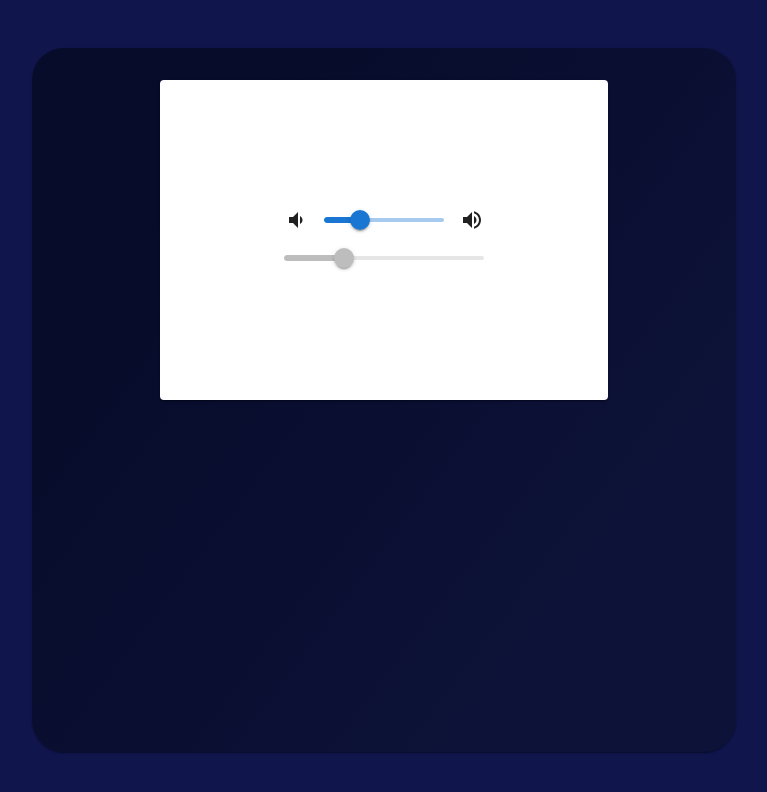
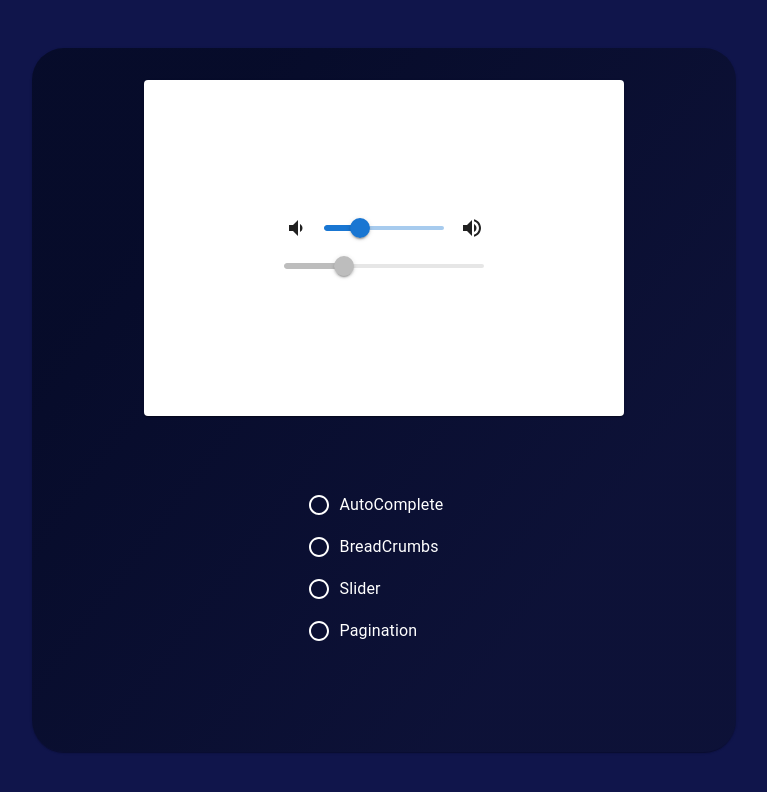
Before and after one commit to userHWSeo/ui-quiz, a React (Create React App) app: page / in a window 1280 px wide. Shown: the top 792 px of the page, without its empty margins (256-1023 px from the left). Built offline with nearby package versions, Linux system fonts and the light colour scheme.

Commit message:
보기 컴포넌트 개발

```diff
--- a/src/App.tsx
+++ b/src/App.tsx
@@ -1,6 +1,4 @@
-import React from "react";
 import QuestionCard from "./components/QuestionCard";
-import { findRandomComponent, multipleChoice } from "./function/index";
 import { Reset } from "styled-reset";
 import { styled } from "@mui/system";
 
--- /dev/null
+++ b/src/components/MultipleChoice.tsx
@@ -0,0 +1,32 @@
+import * as React from "react";
+
+// MUI Components
+import { styled } from "@mui/system";
+
+// Func
+import { multipleChoice } from "../function/index";
+
+// Components
+import RowRadioButtonsGroup from "./RadioGroups";
+
+const MultipleChoiceView = styled("div")({
+  display: "flex",
+  justifyContent: "center",
+  alignItems: "center",
+  width: "70%",
+  height: "50%",
+});
+
+export default function MultipleChoiceComponent({
+  multipleChoiceArr,
+  answer,
+}: {
+  multipleChoiceArr: string[];
+  answer: string;
+}) {
+  return (
+    <MultipleChoiceView>
+      <RowRadioButtonsGroup choiceView={multipleChoiceArr} />
+    </MultipleChoiceView>
+  );
+}
--- a/src/components/QuestionCard.tsx
+++ b/src/components/QuestionCard.tsx
@@ -8,9 +8,14 @@ import { styled } from "@mui/system";
 // Func
 import { findRandomComponent, multipleChoice } from "../function/index";
 
+// Components
+import MultipleChoiceComponent from "./MultipleChoice";
+
 const MainPaper = styled(Paper)({
   display: "flex",
+  flexDirection: "column",
   justifyContent: "center",
+  alignItems: "center",
   width: "50%",
   height: "80%",
   borderRadius: "2rem",
@@ -25,12 +30,23 @@ const ComponentCard = styled(Card)({
   alignItems: "center",
   width: "70%",
   height: "50%",
+  padding: "1rem",
 });
 
 export default function SimplePaper() {
+  const currentQuestion = findRandomComponent();
+  const multipleChoiceArr: string[] = multipleChoice(currentQuestion);
+  const answer = multipleChoiceArr.filter(
+    (choice) => currentQuestion.name === choice
+  )[0];
+
   return (
     <MainPaper>
-      <ComponentCard>{findRandomComponent().component}</ComponentCard>
+      <ComponentCard>{currentQuestion.component}</ComponentCard>
+      <MultipleChoiceComponent
+        multipleChoiceArr={multipleChoiceArr}
+        answer={answer}
+      />
     </MainPaper>
   );
 }
--- /dev/null
+++ b/src/components/RadioGroups.tsx
@@ -0,0 +1,48 @@
+import React, { useState } from "react";
+import Radio from "@mui/material/Radio";
+import RadioGroup from "@mui/material/RadioGroup";
+import FormControlLabel from "@mui/material/FormControlLabel";
+import FormControl from "@mui/material/FormControl";
+
+export default function RowRadioButtonsGroup({
+  choiceView,
+}: {
+  choiceView: string[];
+}) {
+  const [choiceValue, setChoiceValue] = useState("");
+
+  const changeRadioBtn = (event: React.ChangeEvent<HTMLInputElement>) => {
+    setChoiceValue(event.target.value);
+  };
+
+  console.log(choiceValue);
+
+  return (
+    <FormControl>
+      <RadioGroup
+        aria-labelledby="radio-buttons-group-label"
+        name="radio-buttons-group"
+        onChange={(event) => changeRadioBtn(event)}
+      >
+        {choiceView.map((choice) => (
+          <FormControlLabel
+            value={choice}
+            key={choice}
+            control={
+              <Radio
+                sx={{
+                  color: "white",
+                  "&.Mui-checked": {
+                    color: "white",
+                  },
+                }}
+              />
+            }
+            label={choice}
+            sx={{ color: "white" }}
+          />
+        ))}
+      </RadioGroup>
+    </FormControl>
+  );
+}
--- a/src/function/index.ts
+++ b/src/function/index.ts
@@ -7,7 +7,6 @@ interface CurrentComponent {
 
 export const findRandomComponent = () => {
   const randomNum = Math.floor(Math.random() * muiModels.length);
-  console.log(muiModels[randomNum]);
   return muiModels[randomNum];
 };
 
@@ -16,7 +15,6 @@ export const multipleChoice = (currentComponent: CurrentComponent) => {
   const mixingRandomNum = Math.floor(Math.random() * 4);
   while (true) {
     const randomNum = Math.floor(Math.random() * muiModels.length);
-    console.log(randomNum);
     if (currentComponent.name !== muiModels[randomNum].name) {
       if (multipleChoiceView.indexOf(muiModels[randomNum].name) === -1)
         multipleChoiceView.push(muiModels[randomNum].name);
```
